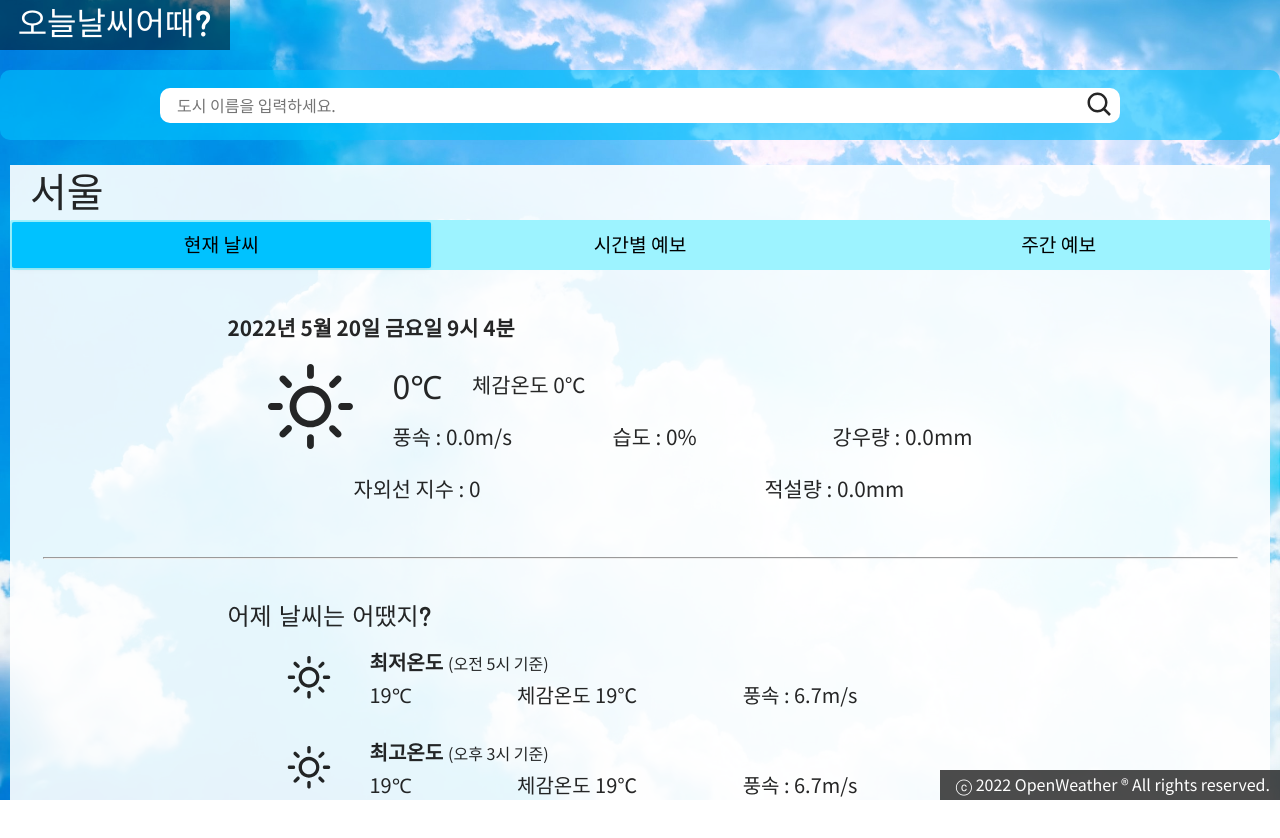
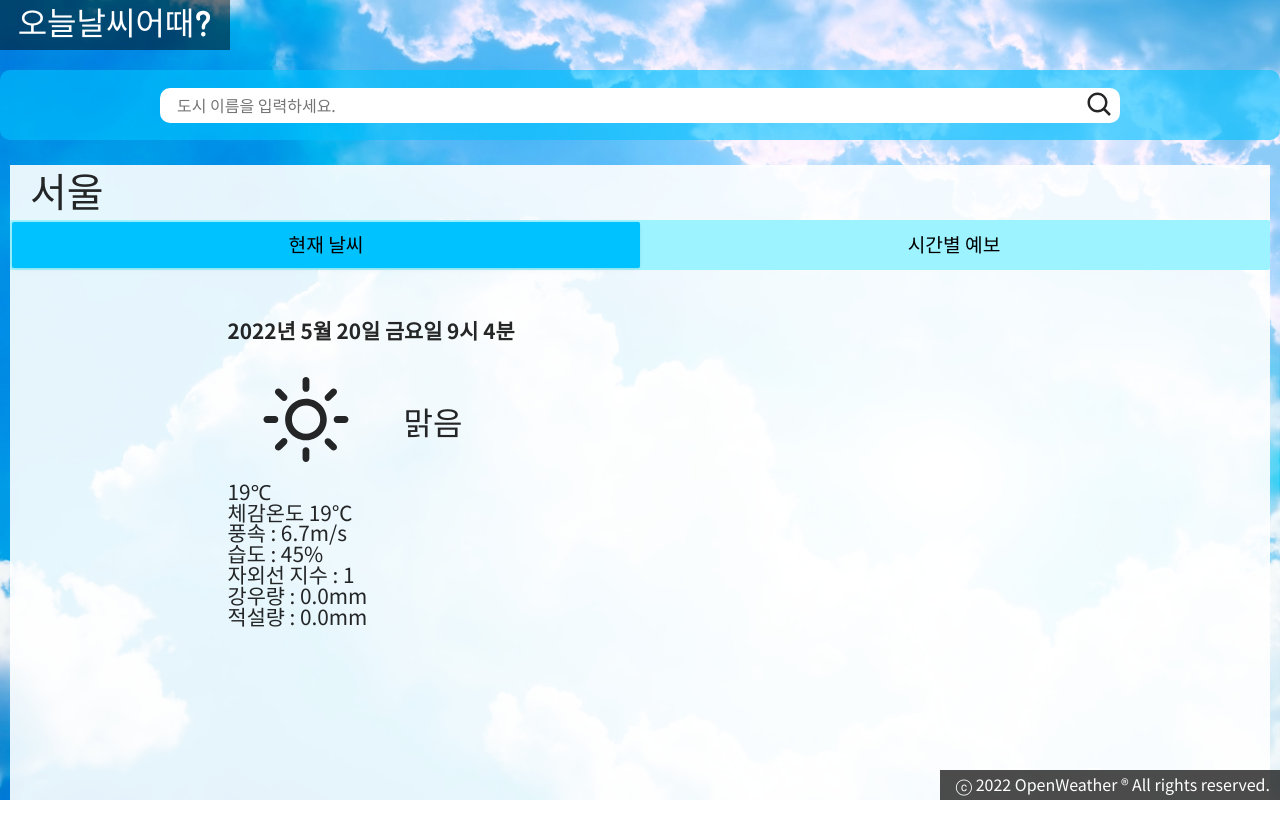
Before and after one commit to sowonHan/today-weather, a React (Create React App) app: page /today-weather/today in a window 1280 px wide. Shown: the top 838 px of the page. Built offline with nearby package versions, Linux system fonts and the light colour scheme; no server answers.

Commit message:
2022.05.25

```diff
--- a/src/components/Board.js
+++ b/src/components/Board.js
@@ -2,10 +2,8 @@ import React, { useState, useEffect } from "react";
 import styled from "styled-components";
 import axios from "axios";
 import Tab from "./Tab";
-import Current from "./Current";
-// import useAxios from "axios-hooks";
+import Today from "./Today";
 // import Hourly from "./Hourly";
-// import Daily from "./Daily";
 
 const WhiteBoard = styled.div`
   background-color: rgb(255, 255, 255, 0.9);
@@ -29,59 +27,12 @@ const DataContainer = styled.div`
 `;
 
 const Board = () => {
-  const cityGeo = `https://api.openweathermap.org/data/2.5/weather?q=Seoul&appid=18bcd66d8c2f78ea7c4d91ad9ee784bc&units=metric`;
-
-  let today = new Date();
-  let yesterday = new Date(today.setDate(today.getDate() - 1));
-  let low = new Date(yesterday.setHours(5, 0, 0, 0));
-  let high = new Date(yesterday.setHours(15, 0, 0, 0));
-  let unixlow = Math.round(+low / 1000);
-  let unixhigh = Math.round(+high / 1000);
-  // 참고!! 현재 시간에다 날짜만 어제자로 하고 싶으면 let now = Date.now(yesterday); 이렇게 간단하게 할 수 있음
-
-  const [latlon, setLatLon] = useState({ lat: "", lon: "" });
-
-  // const [{ data, loading, error }, refetch] = useAxios(cityGeo);
-
-  useEffect(() => {
-    const getlocation = async () => {
-      try {
-        const geoResponse = await axios.get(cityGeo).then((res) => {
-          const latlon = {
-            lat: res.data.coord.lat,
-            lon: res.data.coord.lon,
-          };
-
-          setLatLon(latlon);
-        });
-
-        // const onecallUrl = `https://api.openweathermap.org/data/2.5/onecall?lat=${geoResponse.data.coord.lat}&lon=${geoResponse.data.coord.lon}8&appid=18bcd66d8c2f78ea7c4d91ad9ee784bc&exclude=minutely,alerts&units=metric&lang=kr`;
-
-        // const onecall = await axios.get(onecallUrl).then((res) => {
-        //   console.log("원콜 :", res);
-        //   setCurrent(res.data.current);
-        // });
-
-        // const yesLowUrl = `https://api.openweathermap.org/data/2.5/onecall/timemachine?lat=${geoResponse.data.coord.lat}&lon=${geoResponse.data.coord.lon}&dt=${unixlow}&appid=18bcd66d8c2f78ea7c4d91ad9ee784bc&only_current={true}&units=metric&lang=kr`;
-
-        // const lowcall = await axios.get(yesLowUrl);
-
-        // const yesHighUrl = `https://api.openweathermap.org/data/2.5/onecall/timemachine?lat=${geoResponse.data.coord.lat}&lon=${geoResponse.data.coord.lon}&dt=${unixhigh}&appid=18bcd66d8c2f78ea7c4d91ad9ee784bc&only_current={true}&units=metric&lang=kr`;
-
-        // const highcall = await axios.get(yesHighUrl);
-      } catch (error) {
-        console.log("error :", error);
-      }
-    };
-    getlocation();
-  }, []);
-
   return (
     <WhiteBoard>
       <City>서울</City>
       <Tab />
       <DataContainer>
-        <Current latlon={latlon} />
+        <Today />
       </DataContainer>
     </WhiteBoard>
   );
--- a/src/components/Current.js
+++ /dev/null
@@ -1,17 +0,0 @@
-import React, { useEffect, useState } from "react";
-import styled from "styled-components";
-import Today from "./Today";
-import Yesterday from "./Yesterday";
-// import axios from "axios";
-
-const Current = ({ latlon }) => {
-  return (
-    <>
-      <Today latlon={latlon} />
-      <hr />
-      <Yesterday />
-    </>
-  );
-};
-
-export default Current;
--- a/src/components/Tab.js
+++ b/src/components/Tab.js
@@ -28,8 +28,6 @@ const ColorSeg = styled(Segmented)`
   }
 `;
 
-const Tab = () => (
-  <ColorSeg block options={["현재 날씨", "시간별 예보", "주간 예보"]} />
-);
+const Tab = () => <ColorSeg block options={["현재 날씨", "시간별 예보"]} />;
 
 export default Tab;
--- a/src/components/Today.js
+++ b/src/components/Today.js
@@ -17,18 +17,18 @@ const dateBuilder = (d) => {
   return `${year}년 ${month}월 ${date}일 ${day}요일 ${hour}시 ${minute}분`;
 };
 
+const Loading = styled.div`
+  width: 825px;
+  height: 550px;
+`;
+
 const AllContainer = styled.div`
   width: 825px;
-  height: 200px;
-  margin: 47px auto 40px;
+  height: 550px;
+  margin: 50px auto 0;
 
   & p {
     font-size: 1.3rem;
-  }
-
-  & > h3 {
-    font-family: "Jua", sans-serif;
-    font-size: 1.5rem;
   }
 `;
 
@@ -37,119 +37,59 @@ const Time = styled.p`
   font-weight: 700;
 `;
 
-const TodayTop = styled.div`
+const IconRow = styled.div`
+  width: 800px;
+  height: 120px;
   display: flex;
-  margin: 10px 0;
   align-items: center;
+  margin-top: 20px;
 `;
 
-const TodayIcon = styled(WiDaySunny)`
+const Icon = styled(WiDaySunny)`
   flex: 1;
   height: 120px;
-  display: block;
-  /* margin: 0 20px 0 24px; */
 `;
 
 const IconNext = styled.div`
   flex: 4;
-`;
+  margin-left: 20px;
 
-const FirstRow = styled.div`
-  display: flex;
-  margin-bottom: 20px;
-  align-items: center;
-
-  & > p:first-of-type {
+  & > p {
     font-size: 2rem;
-    margin-right: 30px;
   }
 `;
 
-const SecondRow = styled.div`
-  display: flex;
-  padding-top: 5px;
+const Today = () => {
+  // const [loading, setLoading] = useState(false);
 
-  & > p {
-    flex: 1;
-  }
-`;
-
-const TodayBottom = styled.div`
-  display: flex;
-  margin: 10px 0;
-
-  & > p:first-of-type {
-    margin-left: 65px;
-    margin-right: 61px;
-  }
-
-  & > p:last-of-type {
-    margin-left: 284px;
-  }
-`;
-
-const Today = ({ latlon }) => {
-  const { lat, lon } = latlon;
-
-  const onecallUrl = `https://api.openweathermap.org/data/2.5/onecall?lat=${lat}&lon=${lon}8&appid=18bcd66d8c2f78ea7c4d91ad9ee784bc&exclude=minutely,alerts&units=metric&lang=kr`;
-
-  const [today, setToday] = useState({
-    temp: "0",
-    feels_like: "0",
-    humidity: "0",
-    uvi: "0",
-    id: "0",
-    description: "",
-    wind_speed: "0.0",
-    rain: "0.0",
-    snow: "0.0",
-  });
-
-  useEffect(() => {
-    const getToday = async () => {
-      try {
-        const onecall = await axios.get(onecallUrl).then((rdata) => {
-          console.log("원콜", rdata);
-          setToday({
-            temp: rdata.data.current.temp,
-            feels_like: rdata.data.current.feels_like,
-            humidity: rdata.data.current.humidity,
-            uvi: rdata.data.current.uvi,
-            id: rdata.data.current.weather[0].id,
-            description: rdata.data.current.weather[0].description,
-            wind_speed: rdata.data.current.wind_speed,
-          });
-        });
-      } catch (error) {
-        console.log("error :", error);
-      }
-    };
-    getToday();
-  }, [latlon, onecallUrl]);
+  // if (loading) {
+  //   return <Loading>불러오는 중...</Loading>;
+  // }
 
   return (
     <AllContainer>
       <Time>{dateBuilder(new Date())}</Time>
-      <TodayTop>
-        <TodayIcon></TodayIcon>
+      <IconRow>
+        <Icon></Icon>
         <IconNext>
-          <FirstRow>
-            {/* <p>19℃</p> */}
-            <p>{today.temp}℃</p>
-            <p>체감온도 {today.feels_like}℃</p>
-          </FirstRow>
-          <SecondRow>
-            <p>풍속 : {today.wind_speed}m/s</p>
-            <p>습도 : {today.humidity}%</p>
-            <p>강우량 : {today.rain}mm</p>
-          </SecondRow>
+          <p>맑음</p>
         </IconNext>
-      </TodayTop>
-      <TodayBottom>
-        <p>{today.description}</p>
-        <p>자외선 지수 : {today.uvi}</p>
-        <p>적설량 : 0.0mm</p>
-      </TodayBottom>
+      </IconRow>
+      <div>
+        <div>
+          <p>19℃</p>
+          <p>체감온도 19℃</p>
+        </div>
+        <div>
+          <p>풍속 : 6.7m/s</p>
+          <p>습도 : 45%</p>
+          <p>자외선 지수 : 1</p>
+        </div>
+        <div>
+          <p>강우량 : 0.0mm</p>
+          <p>적설량 : 0.0mm</p>
+        </div>
+      </div>
     </AllContainer>
   );
 };
--- a/src/components/Yesterday.js
+++ /dev/null
@@ -1,101 +0,0 @@
-import React, { useEffect, useState } from "react";
-import styled from "styled-components";
-import { WiDaySunny } from "react-icons/wi";
-
-const AllContainer = styled.div`
-  width: 825px;
-  height: 200px;
-  margin: 47px auto 40px;
-
-  & p {
-    font-size: 1.3rem;
-  }
-
-  & > h3 {
-    font-family: "Jua", sans-serif;
-    font-size: 1.5rem;
-  }
-`;
-
-const SubCon = styled.div`
-  width: 610px;
-  height: 170px;
-  margin: 3px 0 0 20px;
-
-  & p {
-    font-size: 1.25rem;
-  }
-`;
-
-const LowAndHigh = styled.div`
-  width: 610px;
-  height: 90px;
-  display: flex;
-  align-items: center;
-`;
-
-const YesterIcon = styled(WiDaySunny)`
-  display: block;
-  flex: 1;
-  height: 60px;
-`;
-
-const DataZone = styled.div`
-  flex: 4;
-
-  & > p {
-    font-weight: 600;
-
-    & > span {
-      font-size: 1rem;
-      font-weight: 400;
-      margin-left: 5px;
-    }
-  }
-`;
-
-const Data2Row = styled.div`
-  margin-top: 13px;
-  display: flex;
-  justify-content: space-between;
-`;
-
-const Yesterday = () => {
-  return (
-    <AllContainer>
-      <h3>어제 날씨는 어땠지?</h3>
-      <SubCon>
-        <LowAndHigh>
-          <YesterIcon />
-          <DataZone>
-            <p>
-              최저온도
-              <span>(오전 5시 기준)</span>
-            </p>
-            <Data2Row>
-              <p>19℃</p>
-              <p>체감온도 19℃</p>
-              <p>풍속 : 6.7m/s</p>
-            </Data2Row>
-          </DataZone>
-        </LowAndHigh>
-        <LowAndHigh>
-          <YesterIcon />
-          <DataZone>
-            <p>
-              최고온도
-              <span>(오후 3시 기준)</span>
-            </p>
-            <Data2Row>
-              <p>19℃</p>
-              <p>체감온도 19℃</p>
-              <p>풍속 : 6.7m/s</p>
-            </Data2Row>
-          </DataZone>
-        </LowAndHigh>
-      </SubCon>
-    </AllContainer>
-  );
-};
-
-export default Yesterday;
```
Also changed, not shown: src/components/Daily.js (deleted, +0 -78 lines), src/pages/MainPage.js (+4 -5 lines), src/hooks/useApi.js (deleted).
